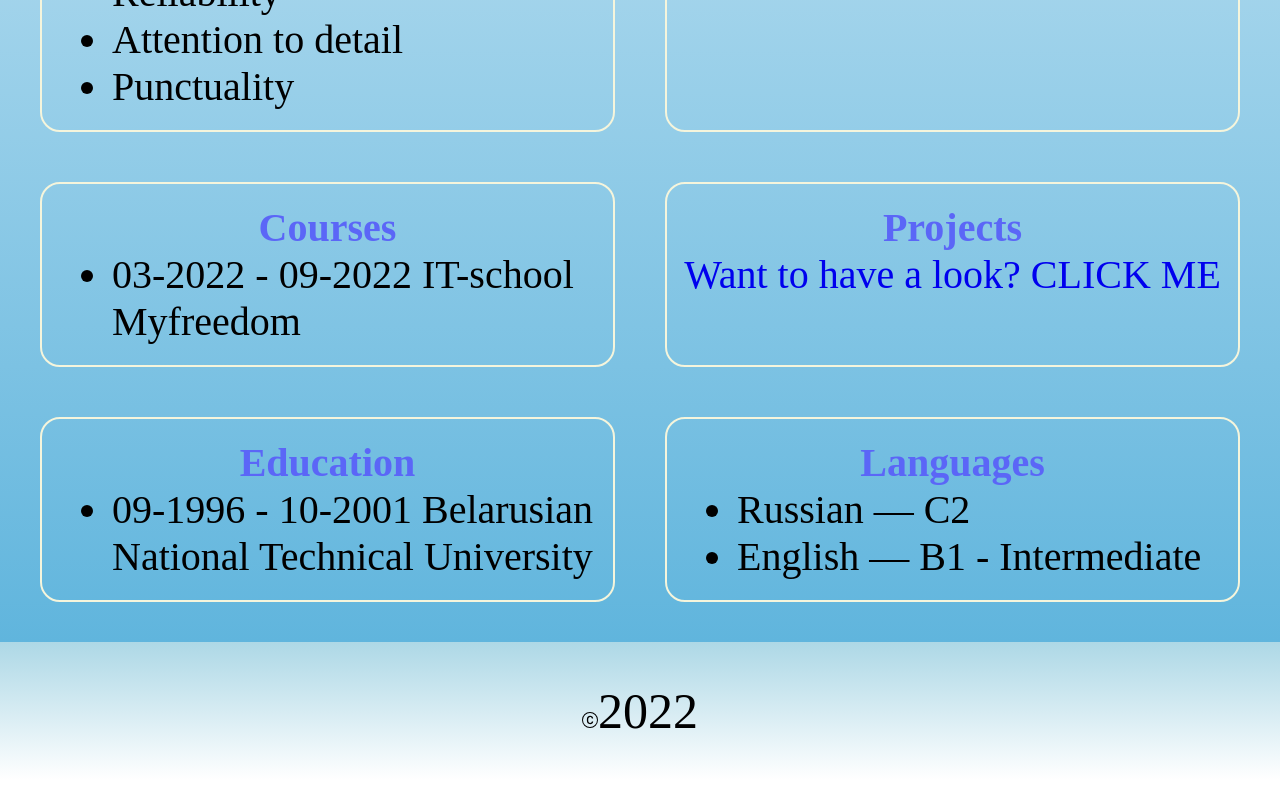
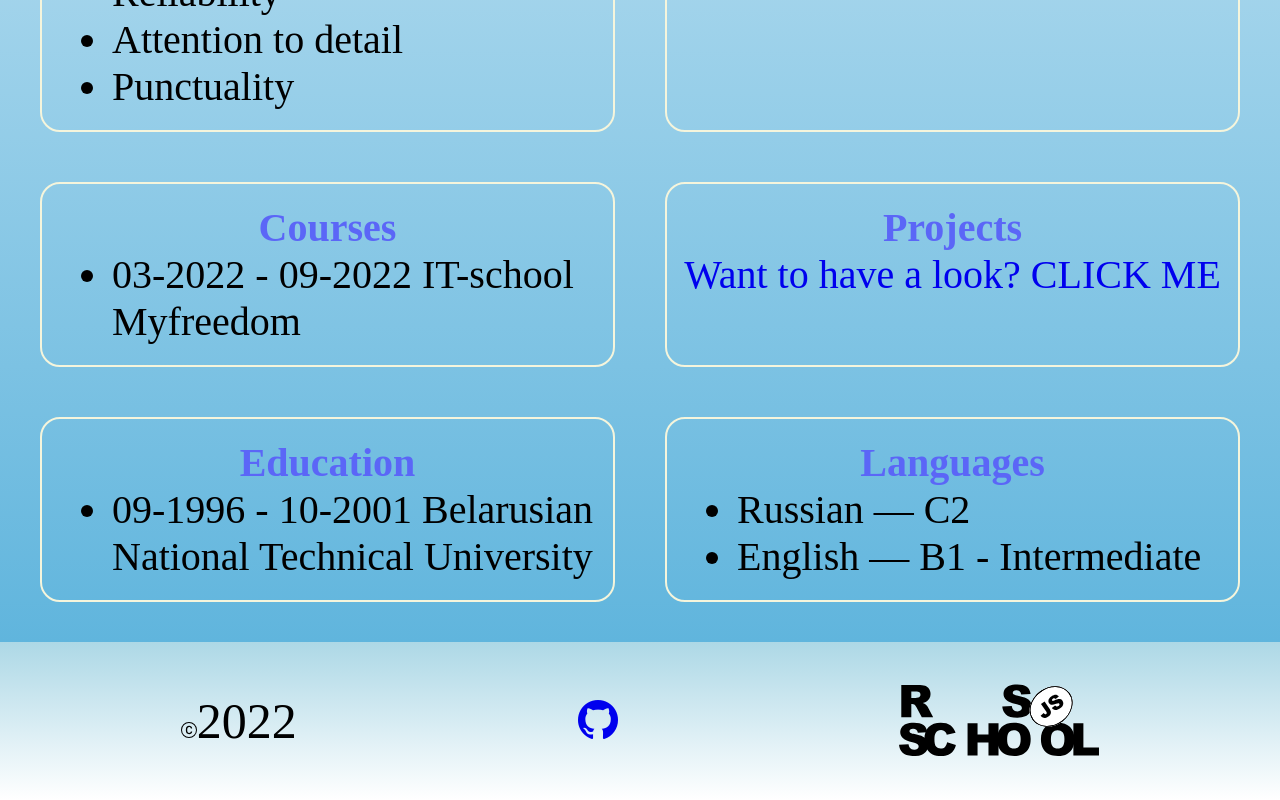
Before and after one commit to xFedSix/rsschool-cv, a website: page index.html in a window 1280 px wide. Shown: the part 1236-2036 px from the top of the page. Drawn offline with nearby package versions, Linux system fonts and the light colour scheme.

Commit message:
feat: remove comments('date')

```diff
--- a/index.html
+++ b/index.html
@@ -167,11 +167,11 @@
           ><path
               d="M1 8a7 7 0 1 0 14 0A7 7 0 0 0 1 8Zm15 0A8 8 0 1 1 0 8a8 8 0 0 1 16 0ZM8.146 4.992c-1.212 0-1.927.92-1.927 2.502v1.06c0 1.571.703 2.462 1.927 2.462.979 0 1.641-.586 1.729-1.418h1.295v.093c-.1 1.448-1.354 2.467-3.03 2.467-2.091 0-3.269-1.336-3.269-3.603V7.482c0-2.261 1.201-3.638 3.27-3.638 1.681 0 2.935 1.054 3.029 2.572v.088H9.875c-.088-.879-.768-1.512-1.729-1.512Z"></svg>2022
         </p>
-        <!-- <a href="https://github.com/xFedSix"
+        <a href="https://github.com/xFedSix"
           ><i class="bi bi-github" style="font-size: 40px"></i
         ></a>
         <a href="https://rs.school/js-stage0"
-          ><img src="rs_school_js.svg" alt="rs_school_logo"></a> -->
+          ><img src="rs_school_js.svg" alt="rs_school_logo"></a>
       </footer>
     </main>
   </body>
```
